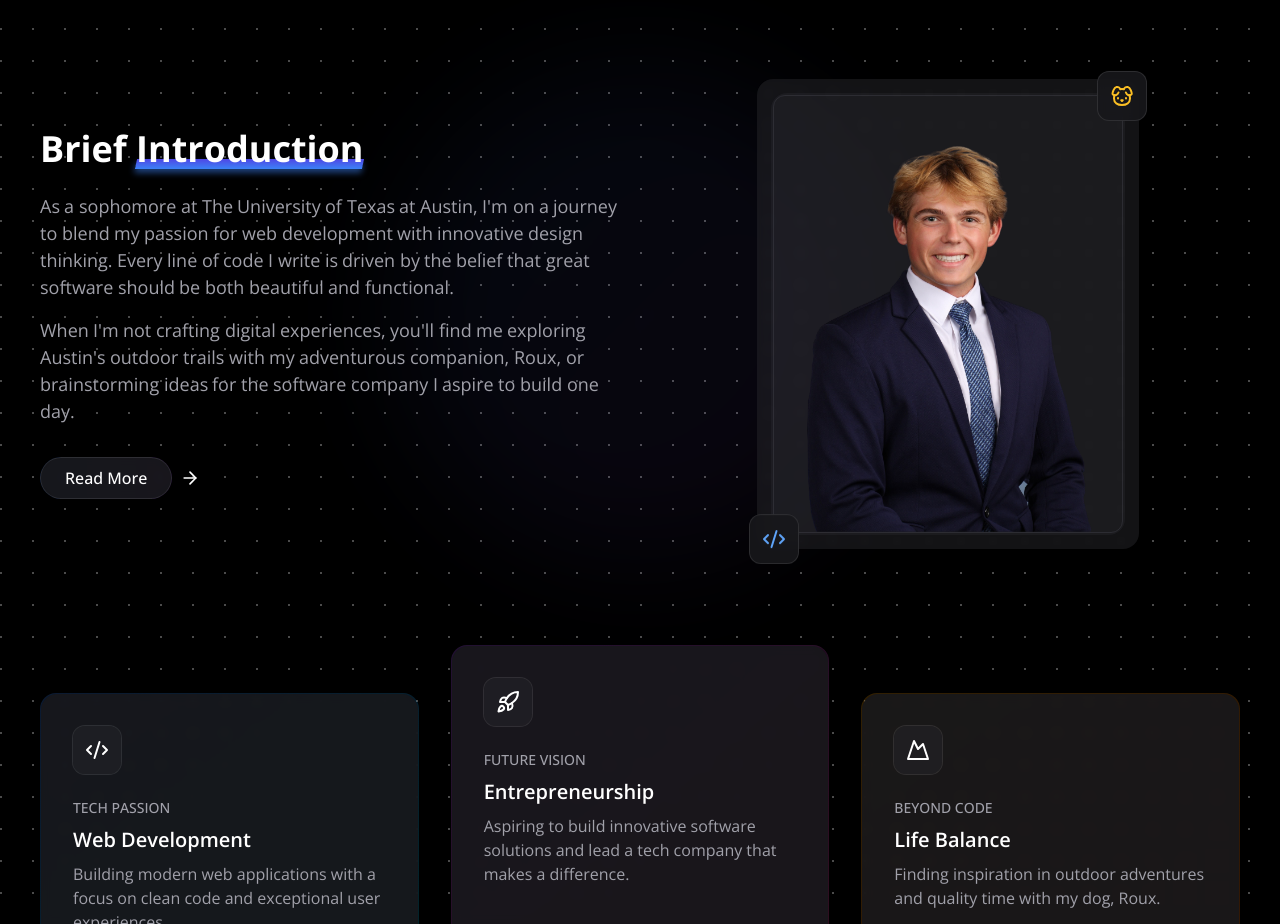
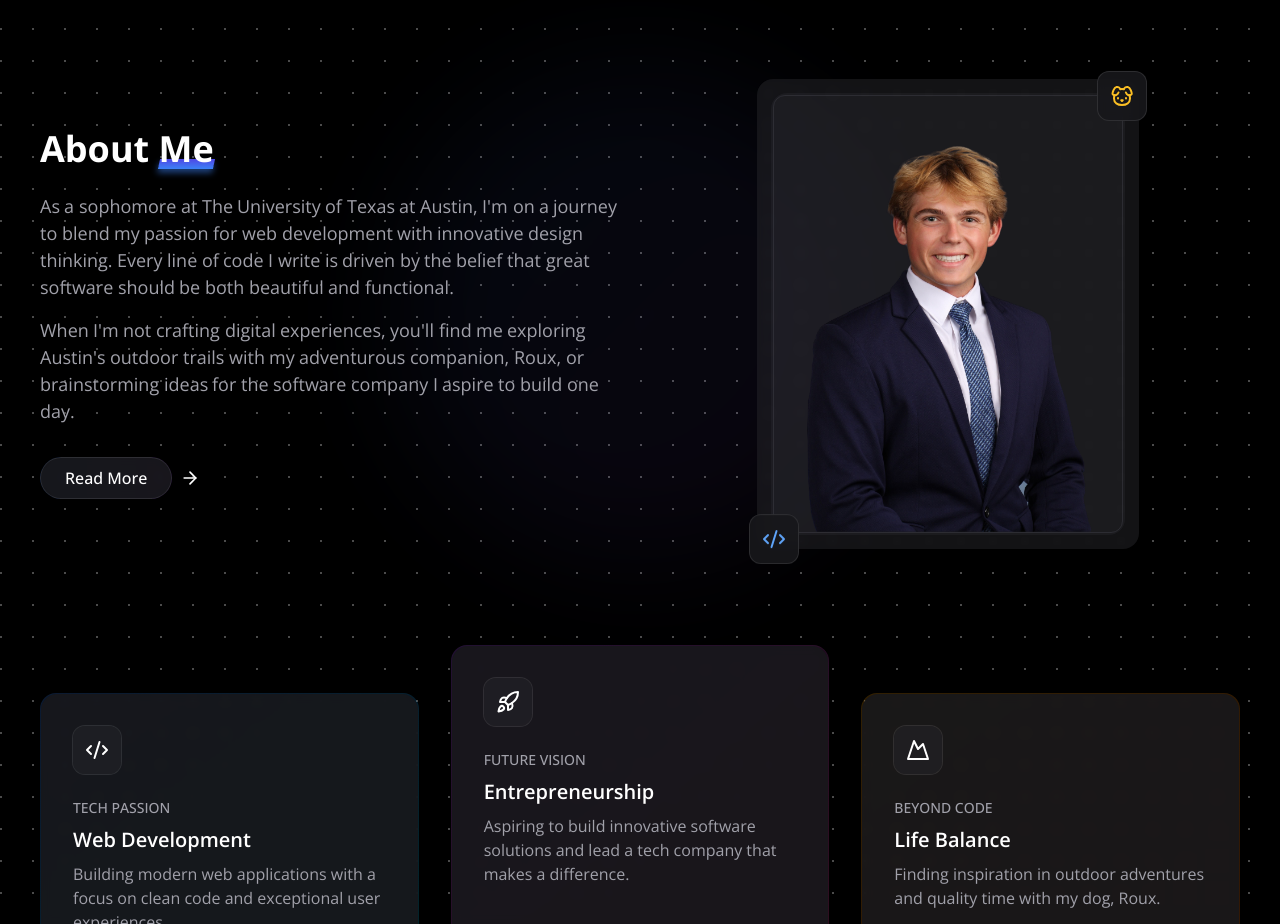
Before and after one commit to lilfourn/Portfolio, a Next.js app: page / in a window 1280 px wide. Shown: the part 1860-2784 px from the top of the page. Built offline with nearby package versions, Linux system fonts and the light colour scheme.

Commit message:
style: update about section heading
- Change 'Brief Introduction' to 'About Me'
- Keep consistent styling with blue underline effect

```diff
--- a/app/components/about-me.tsx
+++ b/app/components/about-me.tsx
@@ -53,9 +53,9 @@
                 className="space-y-6"
               >
                 <h2 className="text-3xl md:text-4xl font-bold text-white">
-                  Brief{' '}
+                  About{' '}
                   <span className="relative inline-block">
-                    <span className="relative z-10">Introduction</span>
+                    <span className="relative z-10">Me</span>
                     <div
                       className="absolute bottom-0 left-0 right-0 h-[25%] bg-blue-600 -skew-x-12"
                       style={{
```
